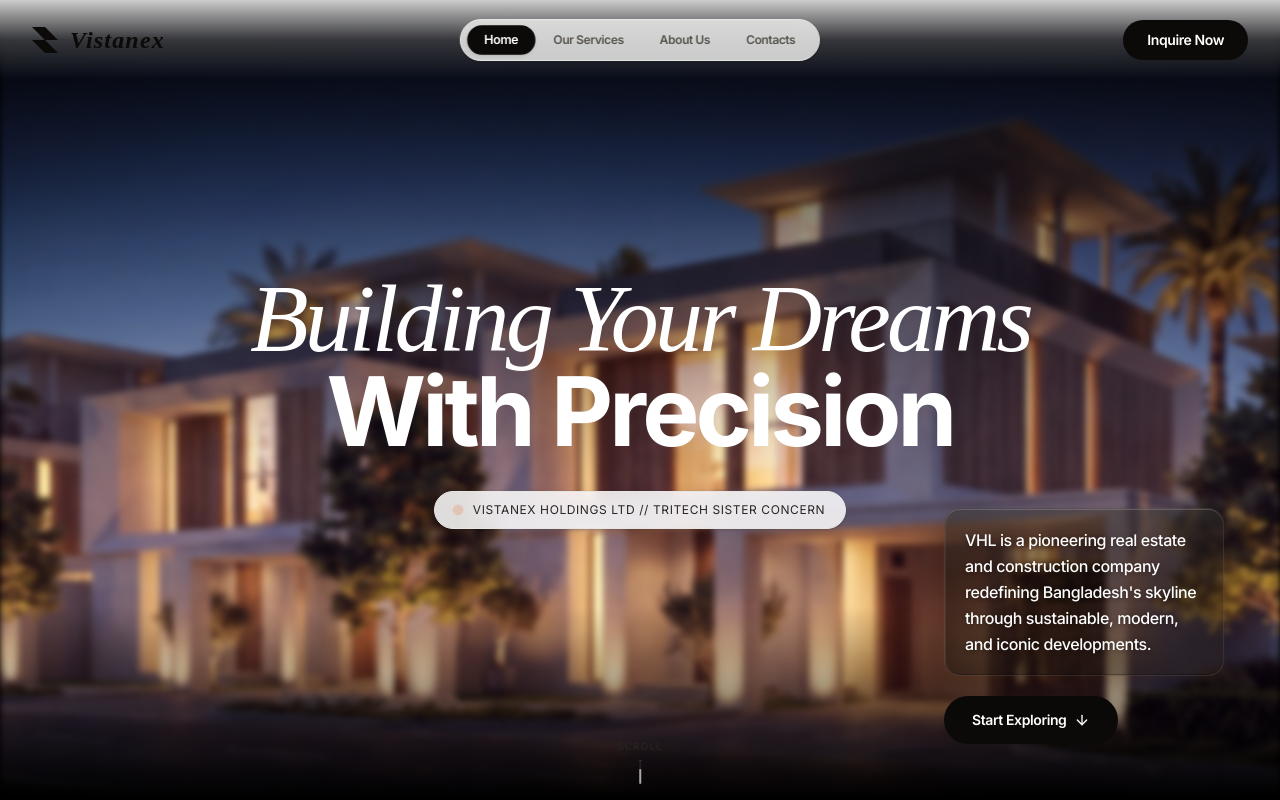
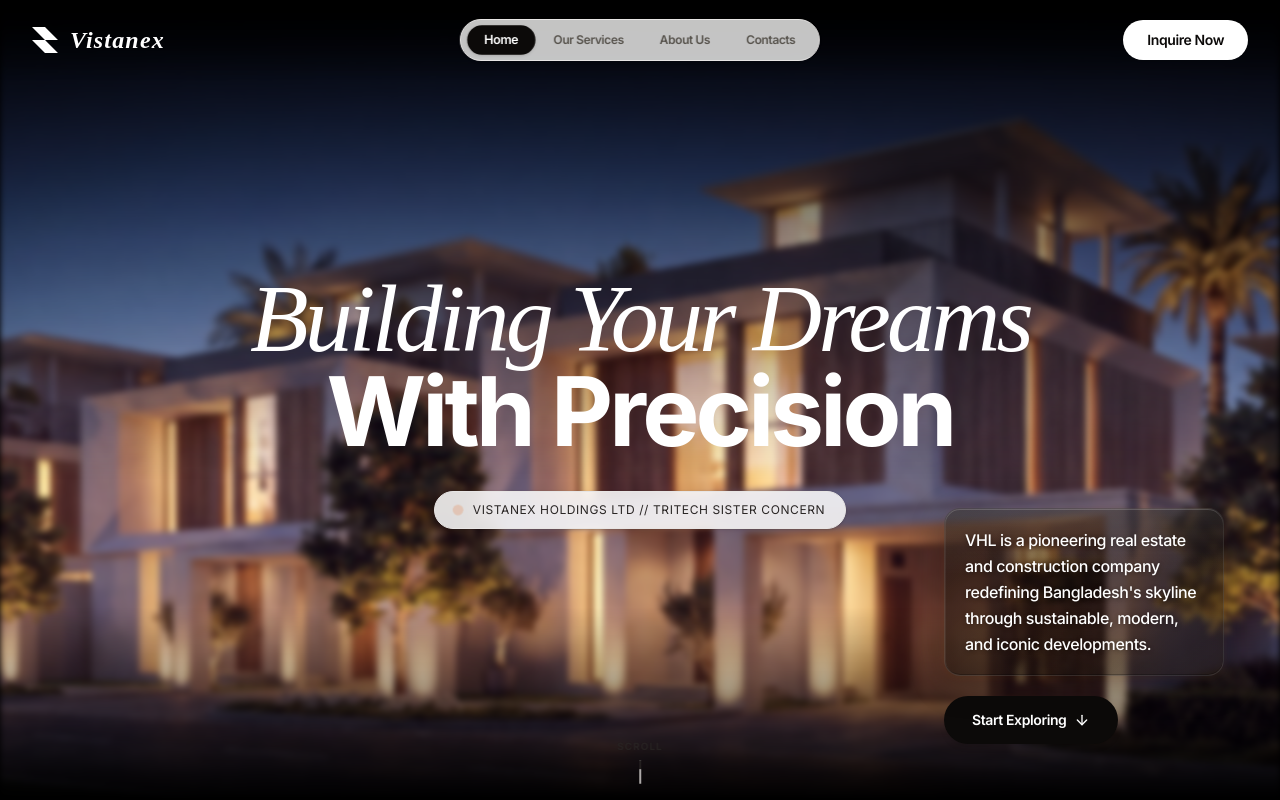
Before and after one commit to ahadarcgis-tech/vistanex-holdings-ltd-vhl, a React (Vite) app: page / in a window 1280 px wide. Shown: the top 800 px of the page. Built offline with nearby package versions, Linux system fonts and the light colour scheme; a web font is replaced by a local one.

Commit message:
style: fix navbar gradient and adjust text colors for dark mode contrast

```diff
--- a/src/components/Navbar.tsx
+++ b/src/components/Navbar.tsx
@@ -50,19 +50,21 @@ export default function Navbar() {
         className={`fixed top-0 left-0 right-0 z-[100] flex items-center justify-between px-5 sm:px-8 transition-all duration-300 ${
           scrolled
             ? 'bg-white/92 border-b border-stone-200/80 backdrop-blur-md shadow-sm py-3 sm:py-3.5'
-            : 'bg-gradient-to-b from-white/80 via-white/20 to-transparent py-4 sm:py-5'
+            : 'bg-gradient-to-b from-black/80 via-black/40 to-transparent py-4 sm:py-5'
         }`}
       >
         {/* Logo */}
         <div
-          className="flex items-center gap-3 cursor-pointer select-none text-stone-950"
+          className={`flex items-center gap-3 cursor-pointer select-none ${
+            scrolled ? 'text-stone-950' : 'text-white'
+          }`}
           onClick={() => handleNavClick('hero')}
         >
           <svg width="26" height="26" viewBox="0 0 256 256" fill="currentColor"
             className="transition-transform duration-300 hover:rotate-12">
             <path d="M 256 256 L 128 256 L 0 128 L 128 128 Z M 256 128 L 128 128 L 0 0 L 128 0 Z" />
           </svg>
-          <span className="text-stone-950 text-2xl font-playfair italic tracking-wider font-semibold">
+          <span className="text-2xl font-playfair italic tracking-wider font-semibold">
             Vistanex
           </span>
         </div>
@@ -91,7 +93,9 @@ export default function Navbar() {
         <div className="flex items-center gap-3">
           <button
             onClick={() => handleNavClick('contacts')}
-            className="hidden md:block bg-stone-950 text-white text-sm font-semibold px-6 py-2.5 rounded-full hover:opacity-90 transition-all active:scale-95 shadow-xs cursor-pointer"
+            className={`hidden md:block text-sm font-semibold px-6 py-2.5 rounded-full hover:opacity-90 transition-all active:scale-95 shadow-xs cursor-pointer ${
+              scrolled ? 'bg-stone-950 text-white' : 'bg-white text-stone-950'
+            }`}
           >
             Inquire Now
           </button>
```
